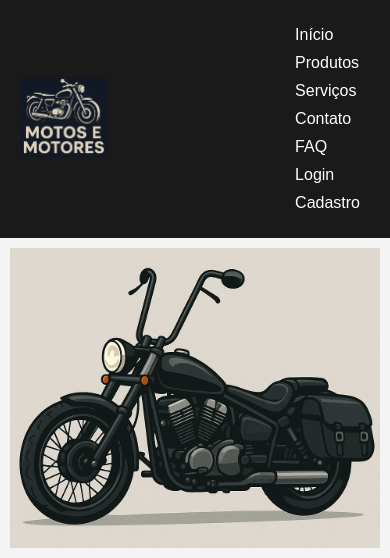
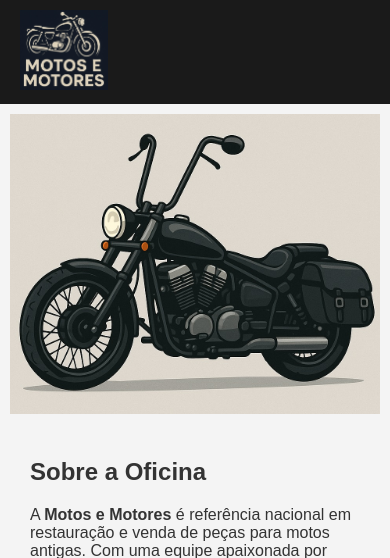
Before and after one commit to Amarildop1/ProjetoPratico4, a PHP site: page / in a window 390 px wide. Shown: the top 558 px of the page. Run offline with PHP 8.4, Linux system fonts and the light colour scheme.

Commit message:
Adicionado icone sanduiche e responsividade do menu

```diff
--- a/SistemaOficinaLoja/css/style.css
+++ b/SistemaOficinaLoja/css/style.css
@@ -212,3 +212,62 @@
         overflow-x: scroll;
     }
 }
+
+
+/* MENU mobile/responsivo */
+/* Esconder botão no desktop */
+.btn-menu {
+    font-size: 40px;
+    background: none;
+    border: none;
+    color: #ffffff;
+    cursor: pointer;
+    display: none; /* padrão escondido */
+}
+
+/* Esconder menu padrão no mobile */
+nav ul {
+    list-style: none;
+    padding: 0;
+    margin: 0;
+    display: flex;
+    gap: 15px;
+}
+
+
+@media (max-width: 767px) {
+    .btn-menu {
+        display: block; /* mostrar botão no mobile */
+        position: fixed;
+        top: 15px;
+        right: 15px;
+
+
+    }
+
+    nav ul {
+        display: none; /* esconder menu padrão no mobile */
+        flex-direction: column;
+        background-color: #333;
+        position: absolute;
+        top: 100px; /* altura do header - pra aparecer abaixo da logo*/
+        left: 0;
+        width: 100%;
+        padding: 10px 0;
+    }
+
+    nav ul.aberto {
+        display: flex; /* mostrar menu quando aberto */
+    }
+
+    nav ul li a {
+        color: white;
+        padding: 10px 15px;
+        display: block;
+        text-decoration: none;
+    }
+
+    nav ul li a:hover {
+        background-color: #555;
+    }
+}
```
